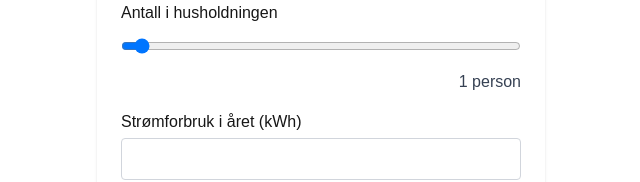
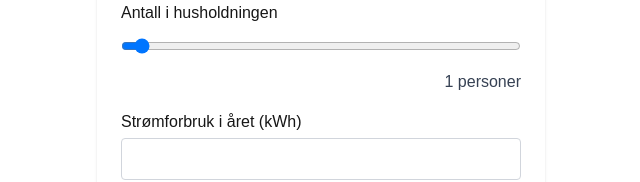
Before and after one commit to maleneivy/react-json-schema, a Next.js app: page / in a window 1280 px wide. Shown: the part 228-410 px from the top of the page, without its empty margins (319-959 px from the left). Built offline with nearby package versions, Linux system fonts and the light colour scheme.

Commit message:
Fixed type mistake with strings and numbers for showing value in range

```diff
--- a/src/components/FormElements/RangeInput.jsx
+++ b/src/components/FormElements/RangeInput.jsx
@@ -1,6 +1,6 @@
 export default function RangeInput({ field, value, error, errorId, onChange }) {
   const actualValue = value !== undefined && value !== "" ? value : field.startValue || field.minValue;
-  const personLabel = actualValue === 1 ? "person" : "personer";
+  const personLabel = actualValue === "1" ? "person" : "personer";
 
   return (
     <div>
```
